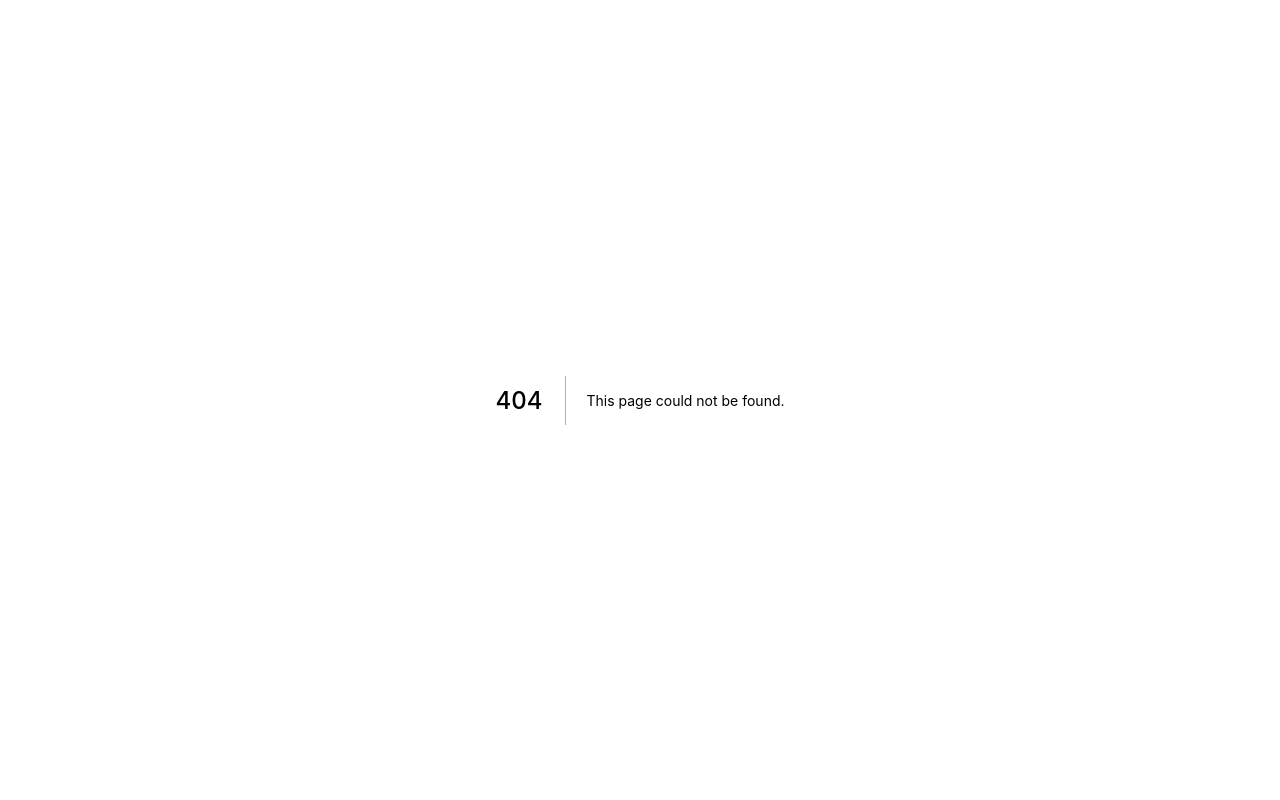
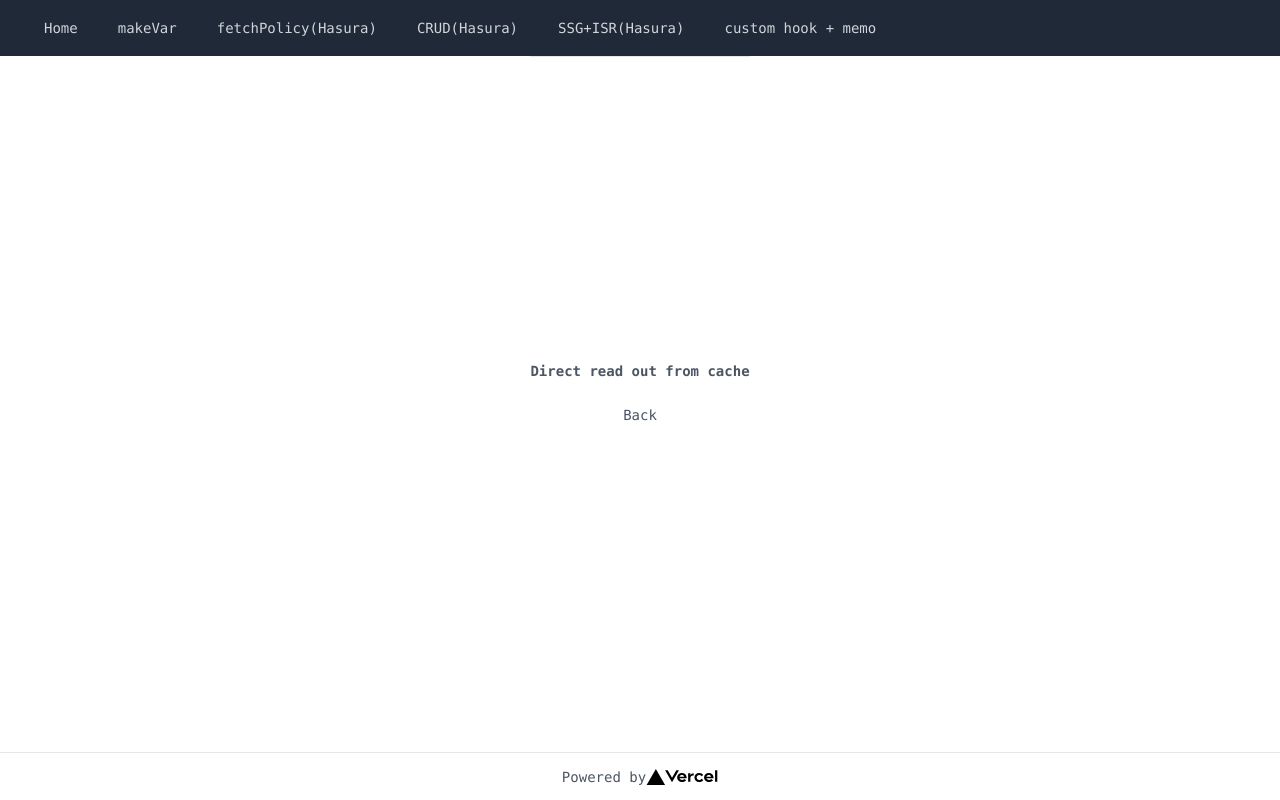
Before and after one commit to bismarck11th/hasura-next.js-test, a Next.js app: page /hasura-sub in a window 1280 px wide. Before the commit this address had no page. Built offline with nearby package versions, Linux system fonts and the light colour scheme.

Commit message:
direct access to cache @client

```diff
--- a/pages/hasura-main.tsx
+++ b/pages/hasura-main.tsx
@@ -6,7 +6,9 @@
 import { GetUsersQuery } from '../types/generated/graphql'
 
 const FetchMain: VFC = () => {
-  const { data, error } = useQuery<GetUsersQuery>(GET_USERS)
+  const { data, error, loading } = useQuery<GetUsersQuery>(GET_USERS, {
+    fetchPolicy: 'network-only',
+  })
 
   if (error)
     return (
@@ -18,11 +20,13 @@
   return (
     <Layout title="Hasura fetchPolicy">
       <p className="mb-6 font-bold">Hasura main page</p>
-      {data?.users.map((user) => (
-        <p className="my-1" key={user.id}>
-          {user.name}
-        </p>
-      ))}
+      {loading
+        ? 'Loading...'
+        : data?.users.map((user) => (
+            <p className="my-1" key={user.id}>
+              {user.name}
+            </p>
+          ))}
       <Link href="hasura-sub">
         <a className="mb-6">Next</a>
       </Link>
--- /dev/null
+++ b/pages/hasura-sub.tsx
@@ -0,0 +1,28 @@
+import { useQuery } from '@apollo/client'
+import Link from 'next/link'
+import { VFC } from 'react'
+import { Layout } from '../components/Layout'
+import { GET_USERS_LOCAL } from '../queries/queries'
+import { GetUsersQuery } from '../types/generated/graphql'
+
+const FetchSub: VFC = () => {
+  const { loading, data } = useQuery<GetUsersQuery>(GET_USERS_LOCAL)
+
+  return (
+    <Layout title="Hasura fetchPolicy read cache">
+      <p className="mb-6 font-bold">Direct read out from cache</p>
+      {loading
+        ? 'Loading...'
+        : data?.users.map((user) => (
+            <p className="my-1" key={user.id}>
+              {user.name}
+            </p>
+          ))}
+      <Link href="hasura-main">
+        <a className="mb-6">Back</a>
+      </Link>
+    </Layout>
+  )
+}
+
+export default FetchSub
```
